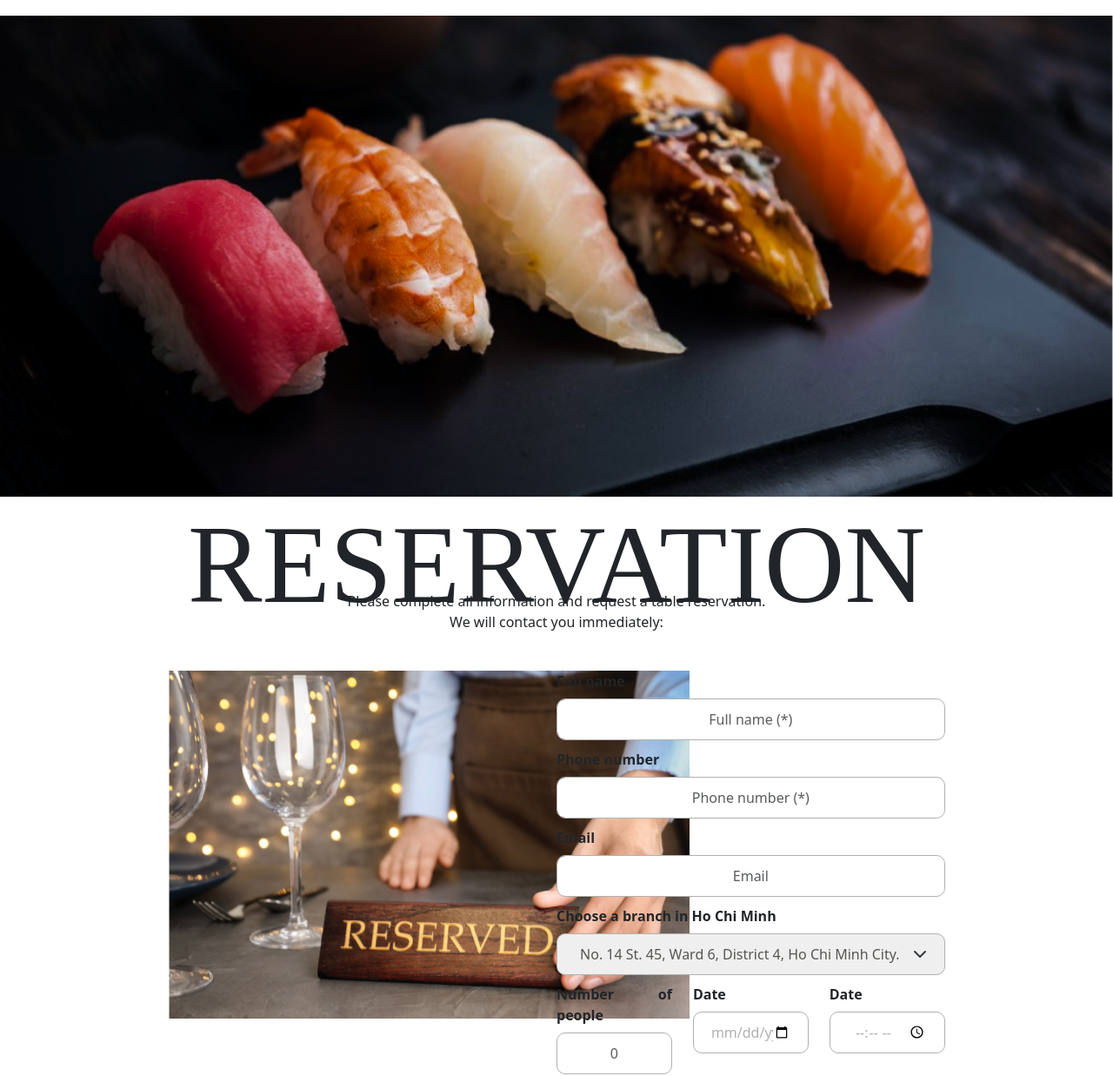
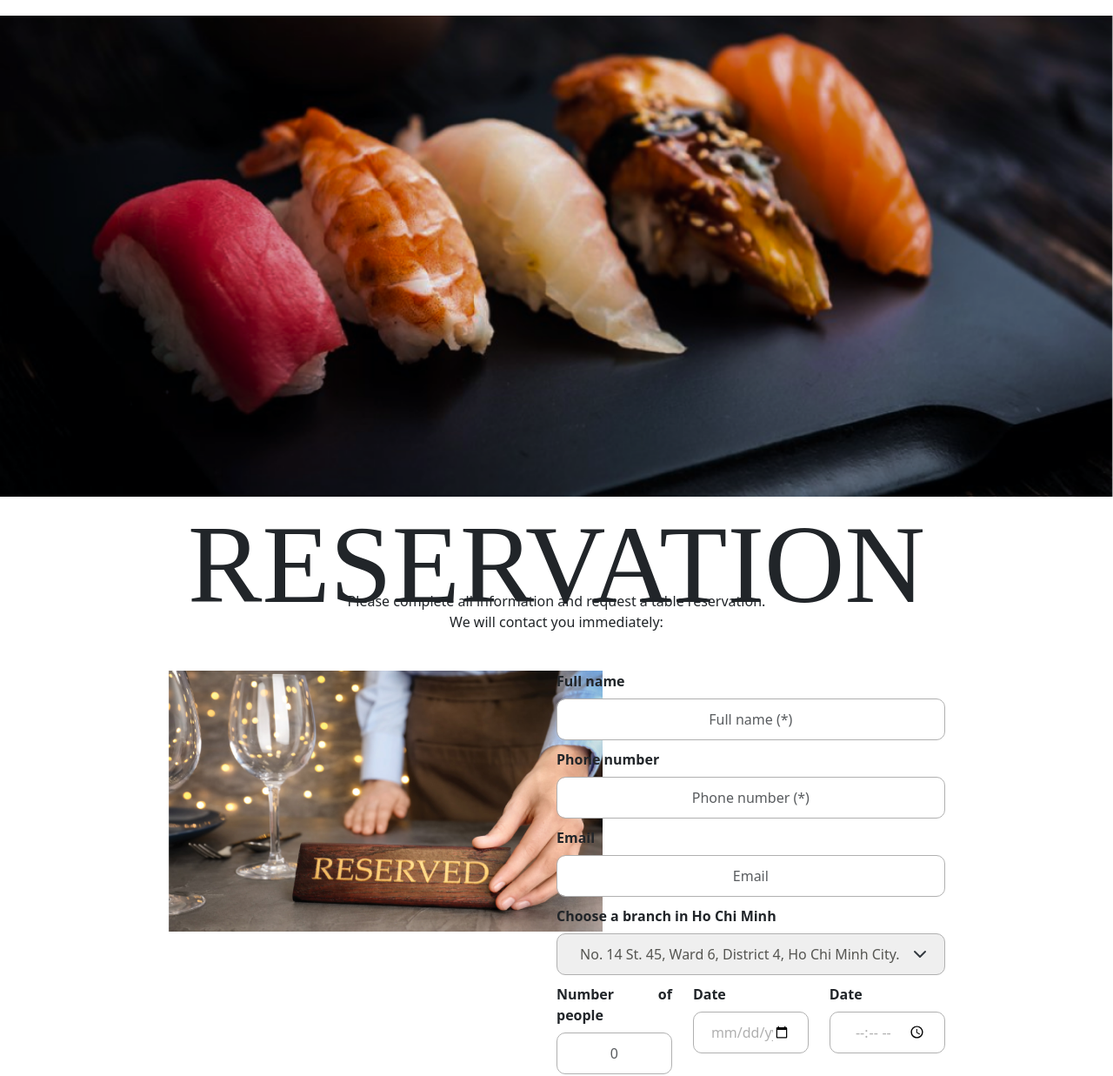
Before and after one commit to LearningCoding101/UchiSushi.github.io, a plain HTML site: page Uchisushi reservation.html in a window 1280 px wide. Shown: the part 82-1319 px from the top of the page at 87% size. Drawn offline with nearby package versions, Linux system fonts and the light colour scheme; a web font is replaced by a local one.

Commit message:
Change reservation image correct size

```diff
--- a/Uchisushi reservation.html
+++ b/Uchisushi reservation.html
@@ -51,6 +51,7 @@
         .list a {
             color: #343F56;
         }
+
         @keyframes wiggle {
             0% {
                 transform: rotate(0deg);
@@ -72,6 +73,7 @@
                 transform: rotate(0deg);
             }
         }
+
         .list:hover {
 
             font-size: larger !important;
@@ -82,7 +84,7 @@
 
         .footer {
             background-color: #343F56;
-            color:white;
+            color: white;
             padding: 50px;
             font-family: Roboto;
         }
@@ -97,10 +99,12 @@
 
 
         }
+
         .info>p {
             font-size: 16px;
             font-weight: 400;
         }
+
         .otherinfo {
             font-size: 16px;
 
@@ -257,8 +261,8 @@
         }
 
         .vdu img {
-            width: 600px;
-            height: 400px;
+            width: 500px;
+            height: 300px;
             box-sizing: border-box;
         }
 
@@ -332,8 +336,8 @@
 </head>
 
 <body>
-     <!-- navbar-->
-     <div class="navigation col-lg-12 d-flex justify-content-evenly align-items-center">
+    <!-- navbar-->
+    <div class="navigation col-lg-12 d-flex justify-content-evenly align-items-center">
         <ul class="navbar col-lg-12 d-flex">
             <li class="list d-none d-md-block"><a href="About us.html">About us</a></li>
             <li class="list d-none d-md-block"><a href="Menu main.html">Menu</a></li>
```
